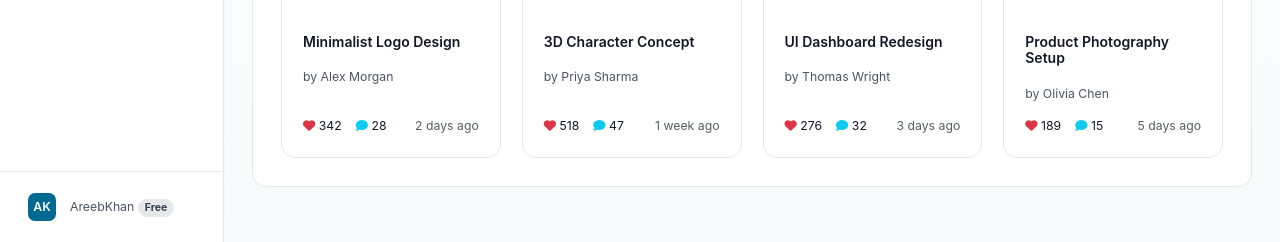
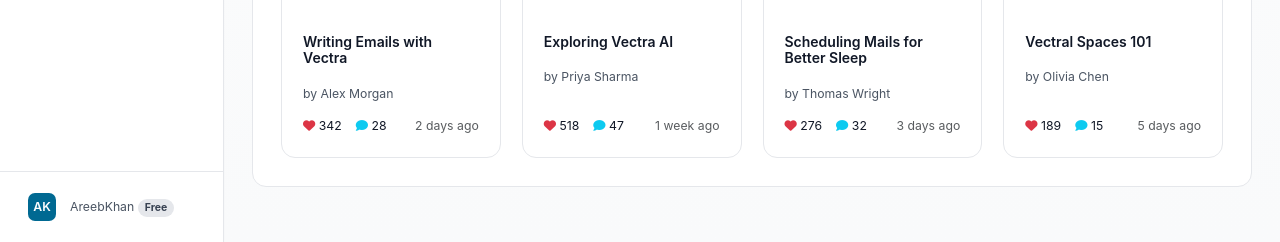
Before and after one commit to areeb-x3/vectra-email-automator, a Django app: page /dashboard/ in a window 1280 px wide. Shown: the part 1447-1689 px from the top of the page. Run offline with Django 5.2, Linux system fonts and the light colour scheme; a user stored in the database is signed in; some libraries are stand-ins or nearby versions.

Commit message:
Added Images for guides.

```diff
--- a/core/templates/dashboard.html
+++ b/core/templates/dashboard.html
@@ -378,10 +378,10 @@
                         <div class="cards-grid">
                             <div class="community-card">
                                 <div class="card-image">
-                                    <img src="https://via.placeholder.com/400x300" alt="Minimalist Logo Design">
+                                    <img src="https://images.pexels.com/photos/196650/pexels-photo-196650.jpeg" alt="Writing with Vectra">
                                 </div>
                                 <div class="card-content">
-                                    <h4 class="card-title">Minimalist Logo Design</h4>
+                                    <h4 class="card-title">Writing Emails with Vectra</h4>
                                     <p class="card-meta">by Alex Morgan</p>
                                     <div class="card-stats">
                                         <span><i class="fas fa-heart text-danger me-1"></i>342</span>
@@ -393,10 +393,10 @@
 
                             <div class="community-card">
                                 <div class="card-image">
-                                    <img src="https://via.placeholder.com/400x300" alt="3D Character Concept">
+                                    <img src="https://images.pexels.com/photos/5473955/pexels-photo-5473955.jpeg" alt="Exploring Vectra AI">
                                 </div>
                                 <div class="card-content">
-                                    <h4 class="card-title">3D Character Concept</h4>
+                                    <h4 class="card-title">Exploring Vectra AI</h4>
                                     <p class="card-meta">by Priya Sharma</p>
                                     <div class="card-stats">
                                         <span><i class="fas fa-heart text-danger me-1"></i>518</span>
@@ -408,10 +408,10 @@
 
                             <div class="community-card">
                                 <div class="card-image">
-                                    <img src="https://via.placeholder.com/400x300" alt="UI Dashboard Redesign">
+                                    <img src="https://images.pexels.com/photos/9062772/pexels-photo-9062772.jpeg" alt="Scheduling Mails">
                                 </div>
                                 <div class="card-content">
-                                    <h4 class="card-title">UI Dashboard Redesign</h4>
+                                    <h4 class="card-title">Scheduling Mails for Better Sleep</h4>
                                     <p class="card-meta">by Thomas Wright</p>
                                     <div class="card-stats">
                                         <span><i class="fas fa-heart text-danger me-1"></i>276</span>
@@ -423,10 +423,10 @@
 
                             <div class="community-card">
                                 <div class="card-image">
-                                    <img src="https://via.placeholder.com/400x300" alt="Product Photography Setup">
+                                    <img src="https://images.pexels.com/photos/3184418/pexels-photo-3184418.jpeg" alt="Vectral Spaces">
                                 </div>
                                 <div class="card-content">
-                                    <h4 class="card-title">Product Photography Setup</h4>
+                                    <h4 class="card-title">Vectral Spaces 101</h4>
                                     <p class="card-meta">by Olivia Chen</p>
                                     <div class="card-stats">
                                         <span><i class="fas fa-heart text-danger me-1"></i>189</span>
```
